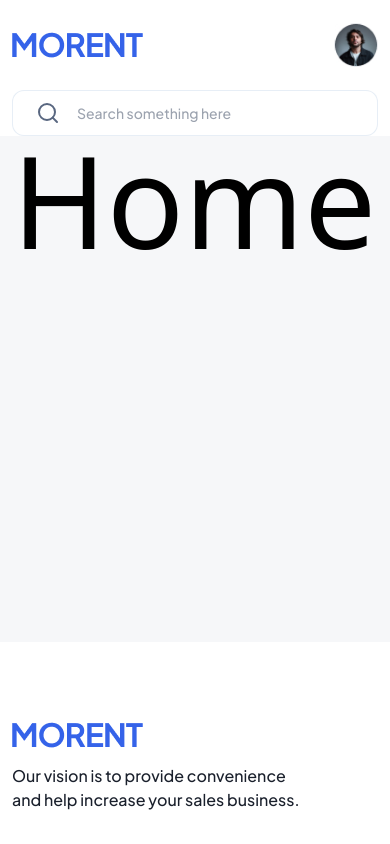
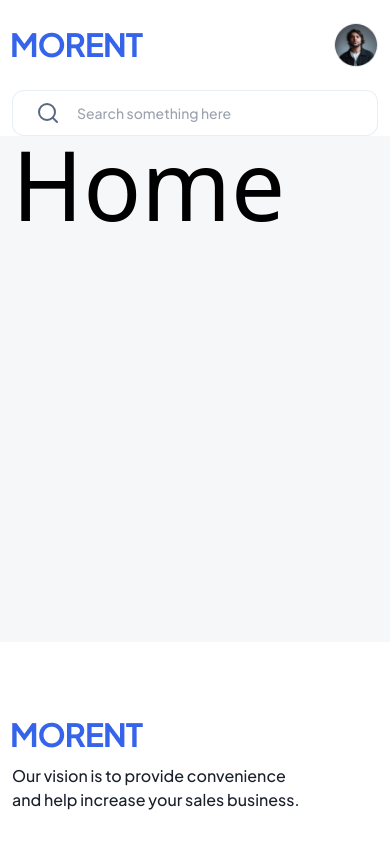
Before and after one commit to Mohammad-Nadil/MORENT, a React (Vite) app: page / in a window 390 px wide. Shown: the top 844 px of the page. Built offline with nearby package versions, Linux system fonts and the light colour scheme.

Commit message:
footer responsive complete

```diff
--- a/src/component/Footer.jsx
+++ b/src/component/Footer.jsx
@@ -25,7 +25,7 @@ const Footer = () => {
                 <li><a href="#">Bussiness Relation</a></li>
             </ul>
           </div>
-          <div className="w-36 flex flex-col gap-y-3 sm:gap-y-4">
+          <div className="w-32 flex flex-col gap-y-3 sm:gap-y-4">
             <p className="font-semibold text-xl text-primary-text" >Community</p>
             <ul className="font-medium text-primary-text/60 flex flex-col  gap-y-2 sm:gap-y-4 md:gap-y-6 lg:gap-y-8 py-2 md:py-4" >
                 <li><a href="#">Events</a></li>
--- a/src/component/layer/Navbar.jsx
+++ b/src/component/Navbar.jsx
@@ -1,5 +1,5 @@
 import React, { useState } from "react";
-import Container from "./Container";
+import Container from "./layer/Container";
 import logo from "/Logo.png";
 import pfp from "/profile.jpg";
 import { FiSearch, FiSliders } from "react-icons/fi";
--- a/src/component/RootLayout.jsx
+++ b/src/component/RootLayout.jsx
@@ -1,7 +1,7 @@
 import React from "react";
-import { Outlet } from "react-router-dom";
-import Navbar from "./layer/Navbar";
+import { Outlet } from "react-router-dom";;
 import Footer from "./Footer";
+import Navbar from "./Navbar";
 
 const RootLayout = () => {
   return (
--- a/src/component/pages/Home.jsx
+++ b/src/component/pages/Home.jsx
@@ -3,7 +3,7 @@ import Container from '../layer/Container'
 
 const Home = () => {
   return (
-    <div  className='text-9xl h-[60vh] bg-secondary'>
+    <div  className='text-8xl h-[60vh] bg-secondary'>
       <Container><p >Home</p></Container>
     </div>
   )
```
